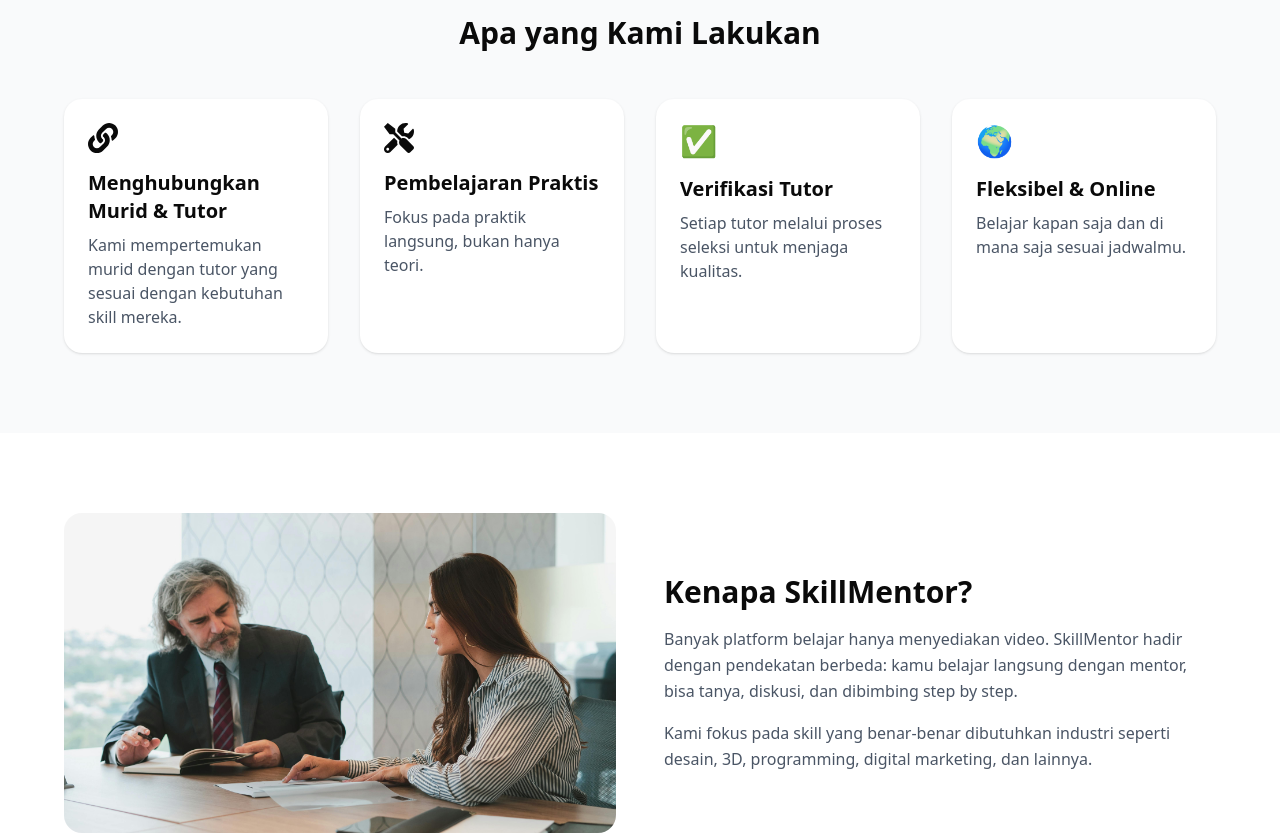
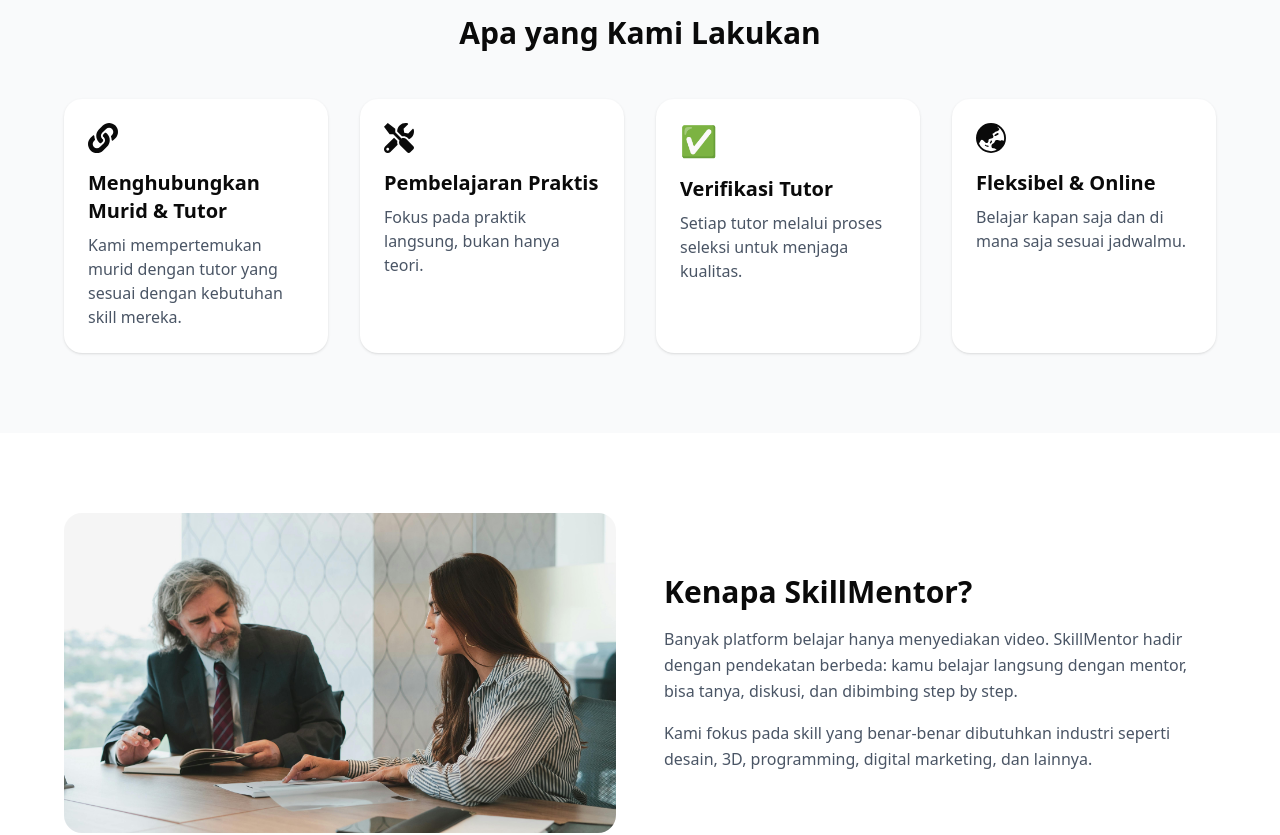
Before and after one commit to Skeyiae/GuruPreneur-web, a Next.js app: page /about in a window 1280 px wide. Shown: the part 900-1735 px from the top of the page. Built offline with nearby package versions, Linux system fonts and the light colour scheme; no server answers.

Commit message:
mengubah icon di page about

```diff
--- a/src/app/about/page.tsx
+++ b/src/app/about/page.tsx
@@ -1,6 +1,7 @@
 import Image from "next/image";
 import { FaLink } from "react-icons/fa";
 import { FaTools } from "react-icons/fa";
+import { BsGlobeAsiaAustralia } from "react-icons/bs";
 
 export default function AboutPage() {
   return (
@@ -75,7 +76,7 @@
               {
                 title: "Fleksibel & Online",
                 desc: "Belajar kapan saja dan di mana saja sesuai jadwalmu.",
-                icon: "🌍",
+                icon: <BsGlobeAsiaAustralia />,
               },
             ].map((item, i) => (
               <div
```
